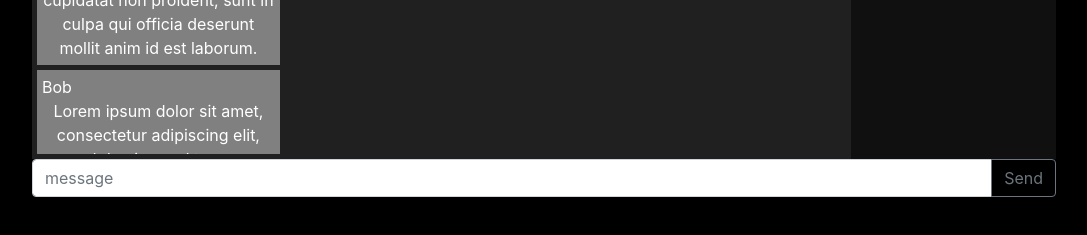
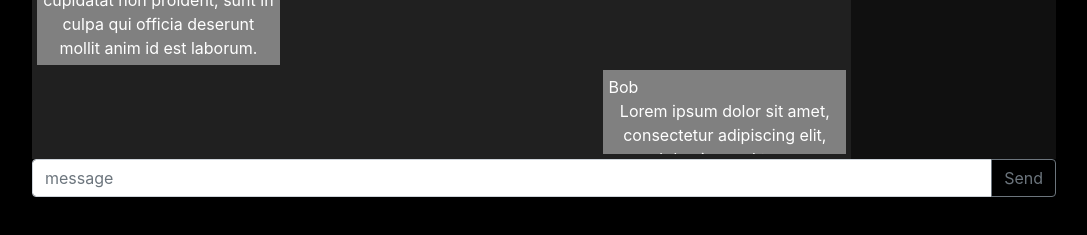
Before and after one commit to Johnhersh/chat_client, a React (Create React App) app: page /chat in a window 1280 px wide. Shown: the part 483-718 px from the top of the page, without its empty margins (96-1183 px from the left). Built offline with nearby package versions, Linux system fonts and the light colour scheme; no server answers.

Commit message:
Conditional styling for self-message

```diff
--- a/src/components/message.component.tsx
+++ b/src/components/message.component.tsx
@@ -8,7 +8,7 @@ interface MessageProps {
 
 const Message: FunctionComponent<MessageProps> = ({ from, message }) => {
   return (
-    <div className="messageContainer">
+    <div className={"messageContainer " + (from === "Bob" ? "messageFromSelf" : null)}>
       <div className="textContainer">
         <div className="topInfoContainer">{from}</div>
         {message}
--- a/src/components/message.styles.scss
+++ b/src/components/message.styles.scss
@@ -2,6 +2,10 @@
   display: flex;
   margin-top: 5px;
   width: 100%;
+}
+
+.messageFromSelf {
+  flex-direction: row-reverse;
 }
 
 .textContainer {
```
